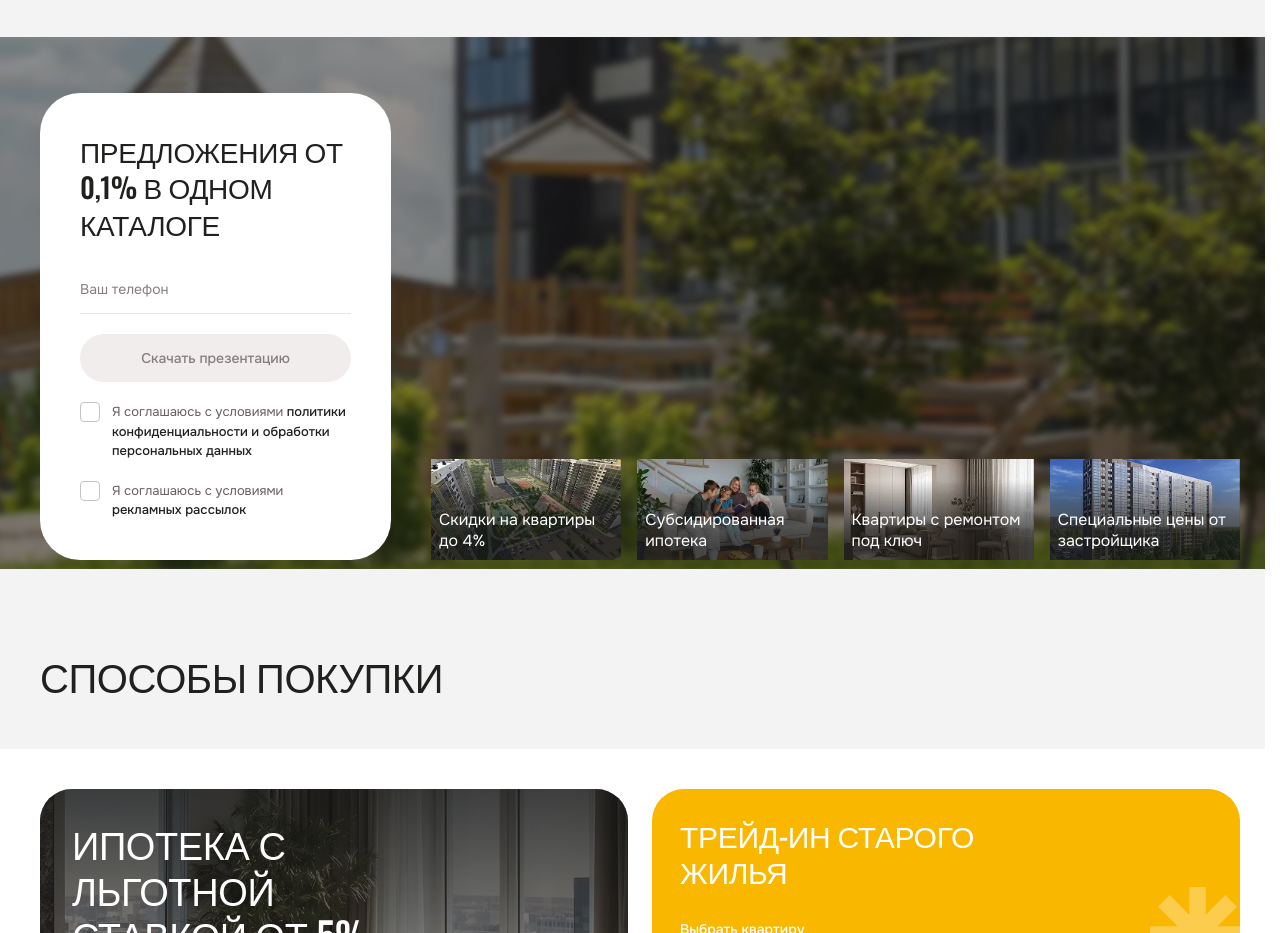
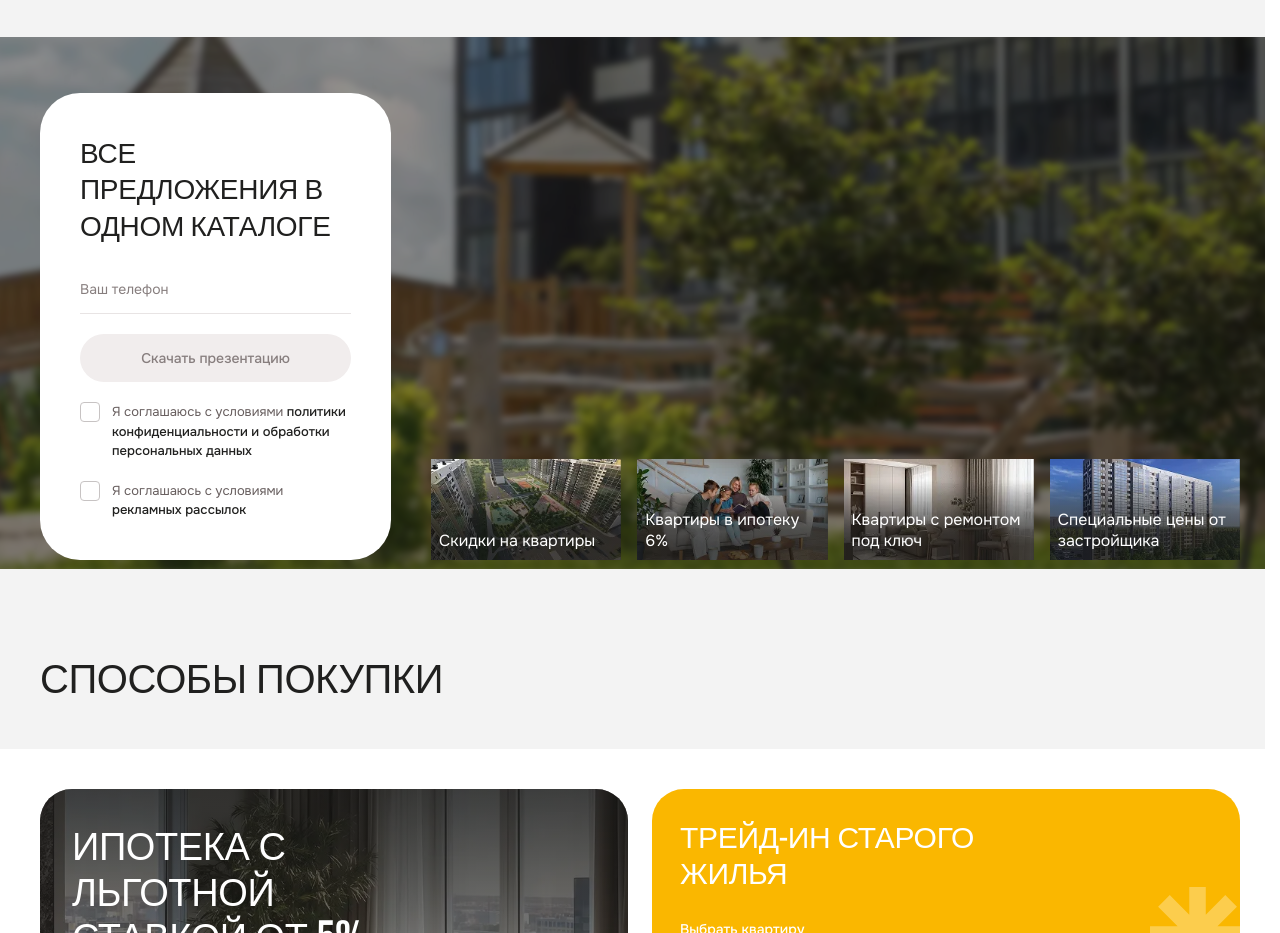
Before and after one commit to PoiskMetrovCompany/landing-outskirts, a Next.js app: page / in a window 1280 px wide. Shown: the part 3420-4353 px from the top of the page. Built offline with nearby package versions, Linux system fonts and the light colour scheme; no server answers.

Commit message:
fix: update suggest card titles and alt text for consistency and clarity

```diff
--- a/src/components/MainPage/SuggestSection/index.tsx
+++ b/src/components/MainPage/SuggestSection/index.tsx
@@ -14,15 +14,15 @@ const SUGGEST_PRESENTATION_FILE_URL = `/presentations/${encodeURIComponent(SUGGE
 const suggestCards = [
   {
     id: "river-view",
-    title: "Скидки на квартиры до 4%",
+    title: "Скидки на квартиры",
     image: "/images/main-page/suggest/suggest-1.webp",
-    alt: "Скидки на квартиры до 4%",
+    alt: "Скидки на квартиры",
   },
   {
     id: "river-view2",
-    title: "Субсидированная ипотека",
+    title: "Квартиры в ипотеку 6%",
     image: "/images/main-page/suggest/suggest-2.webp",
-    alt: "Субсидированная ипотека",
+    alt: "Квартиры в ипотеку 6%",
   },
   {
     id: "river-view3",
@@ -123,7 +123,7 @@ const SuggestSection = () => {
       <div className={styles.suggestSection__content}>
         <article className={styles.suggestSection__formCard}>
           <h2 className={styles.suggestSection__title}>
-            Предложения от 0,1% в одном каталоге
+            Все предложения в одном каталоге
           </h2>
 
           <form className={styles.suggestSection__form} onSubmit={handleSubmit}>
```
